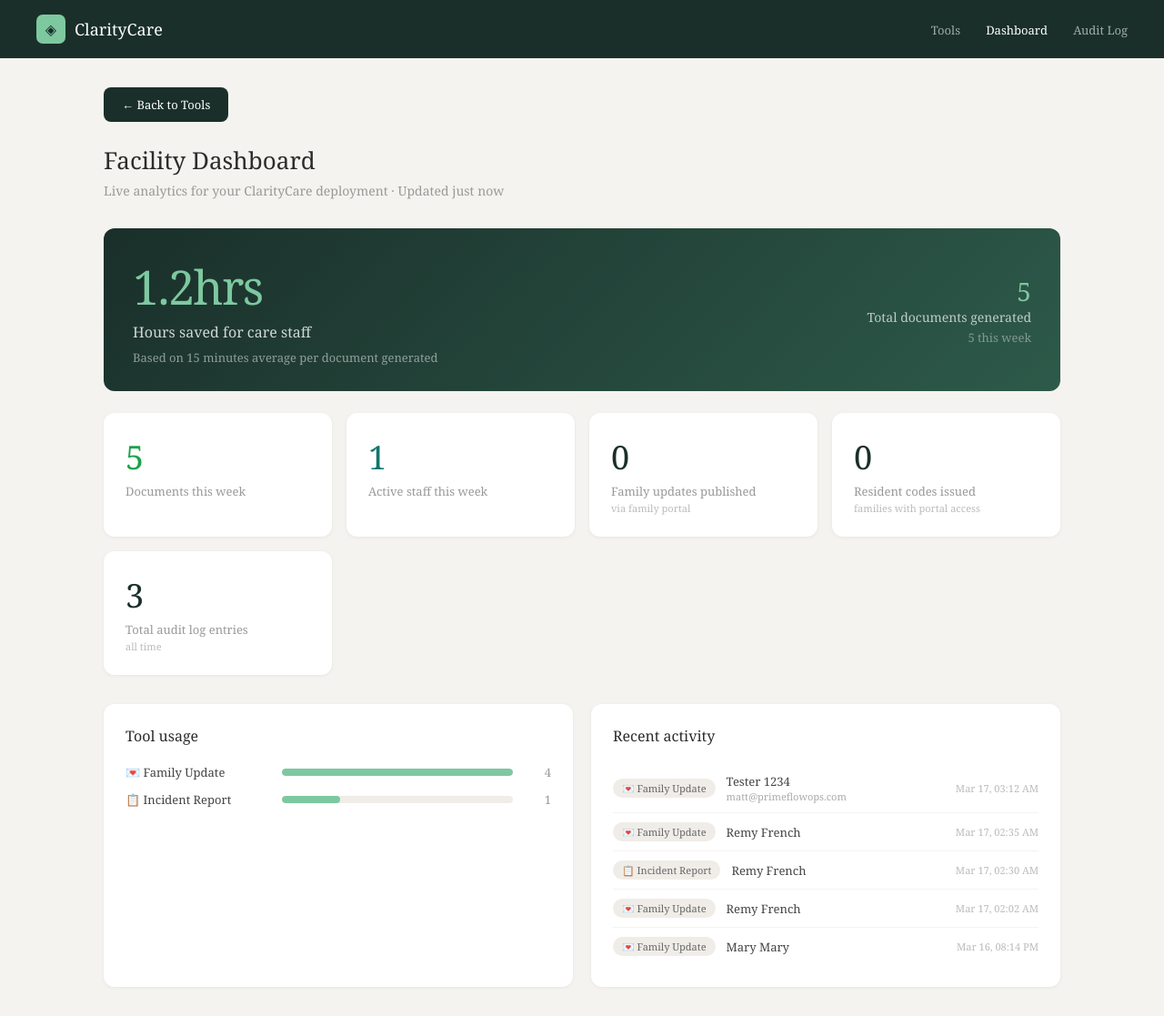
After one commit to matthewdeanfrench/sales-automation, a Flask app: page /dashboard in a window 1280 px wide. The commit adds this page. Shown: the whole page at 91% size. Run offline with Flask 3, Linux system fonts and the light colour scheme; a user stored in the database is signed in.

Commit message:
add facility dashboard with analytics

```diff
--- a/app.py
+++ b/app.py
@@ -850,6 +850,70 @@ CARE RECOMMENDATIONS:
     except Exception as e:
         return jsonify({"error": str(e)}), 500
 
+@app.route("/dashboard")
+@login_required
+def dashboard():
+    return render_template("dashboard.html")
+
+@app.route("/api/dashboard-stats", methods=["GET"])
+@login_required
+def dashboard_stats():
+    try:
+        from sqlalchemy import func
+
+        # Total documents
+        total_docs = Document.query.count()
+
+        # Documents this week
+        from datetime import timedelta
+        week_ago = datetime.utcnow() - timedelta(days=7)
+        docs_this_week = Document.query.filter(Document.created_at >= week_ago).count()
+
+        # Most used tools
+        tool_counts = db.session.query(
+            Document.tool,
+            func.count(Document.tool).label('count')
+        ).group_by(Document.tool).order_by(func.count(Document.tool).desc()).all()
+
+        # Active users this week
+        active_users = db.session.query(
+            func.count(func.distinct(Document.user_email))
+        ).filter(Document.created_at >= week_ago).scalar()
+
+        # Recent activity
+        recent = Document.query.order_by(Document.created_at.desc()).limit(10).all()
+
+        # Audit log count
+        total_actions = AuditLog.query.count()
+
+        # Family updates published
+        family_updates = FamilyUpdate.query.count()
+
+        # Resident codes generated
+        resident_codes = ResidentCode.query.count()
+
+        # Estimated time saved (avg 15 mins per document)
+        time_saved_hours = round((total_docs * 15) / 60, 1)
+
+        return jsonify({
+            "total_docs": total_docs,
+            "docs_this_week": docs_this_week,
+            "active_users": active_users or 0,
+            "total_actions": total_actions,
+            "family_updates": family_updates,
+            "resident_codes": resident_codes,
+            "time_saved_hours": time_saved_hours,
+            "tool_counts": [{"tool": t, "count": c} for t, c in tool_counts],
+            "recent_activity": [{
+                "tool": d.tool,
+                "resident": d.resident_name or d.facility_name or "—",
+                "user": d.user_email,
+                "time": d.created_at.strftime("%b %d, %I:%M %p")
+            } for d in recent]
+        })
+    except Exception as e:
+        return jsonify({"error": str(e)}), 500
+
 @app.errorhandler(429)
 def rate_limit_exceeded(e):
     return jsonify({"error": "Too many requests. Please wait a moment and try again."}), 429
--- /dev/null
+++ b/templates/dashboard.html
@@ -0,0 +1,278 @@
+<!DOCTYPE html>
+<html lang="en">
+<head>
+    <meta charset="UTF-8">
+    <meta name="viewport" content="width=device-width, initial-scale=1.0">
+    <title>ClarityCare — Dashboard</title>
+    <style>
+        * { margin: 0; padding: 0; box-sizing: border-box; }
+        body { font-family: Georgia, serif; background: #f5f3ef; color: #2c2c2c; }
+
+        header {
+            background: #1a2f2a; color: white;
+            padding: 16px 40px;
+            display: flex; align-items: center; justify-content: space-between;
+        }
+        .logo { display: flex; align-items: center; gap: 10px; }
+        .logo-icon { width: 32px; height: 32px; background: #7ec8a0; border-radius: 7px; display: flex; align-items: center; justify-content: center; font-size: 16px; color: #1a2f2a; }
+        .logo-text h1 { font-size: 18px; font-weight: 400; color: white; }
+        .header-nav a { color: rgba(255,255,255,0.6); text-decoration: none; font-size: 13px; margin-left: 24px; }
+        .header-nav a:hover { color: white; }
+
+        .container { max-width: 1100px; margin: 32px auto; padding: 0 24px; }
+
+        .page-title { font-size: 26px; font-weight: 400; margin-bottom: 6px; }
+        .page-subtitle { font-size: 14px; color: #999; margin-bottom: 32px; }
+
+        .stats-grid {
+            display: grid;
+            grid-template-columns: repeat(auto-fill, minmax(200px, 1fr));
+            gap: 16px;
+            margin-bottom: 32px;
+        }
+        .stat-card {
+            background: white;
+            border-radius: 12px;
+            padding: 24px;
+            box-shadow: 0 1px 4px rgba(0,0,0,0.06);
+        }
+        .stat-number {
+            font-size: 36px;
+            color: #1a2f2a;
+            letter-spacing: -0.03em;
+            margin-bottom: 4px;
+        }
+        .stat-number.green { color: #16a34a; }
+        .stat-number.teal { color: #0f766e; }
+        .stat-label { font-size: 13px; color: #999; }
+        .stat-sublabel { font-size: 11px; color: #bbb; margin-top: 2px; }
+
+        .grid-2 { display: grid; grid-template-columns: 1fr 1fr; gap: 20px; margin-bottom: 24px; }
+        @media (max-width: 700px) { .grid-2 { grid-template-columns: 1fr; } }
+
+        .card {
+            background: white;
+            border-radius: 12px;
+            padding: 24px;
+            box-shadow: 0 1px 4px rgba(0,0,0,0.06);
+        }
+        .card-title { font-size: 16px; font-weight: 400; margin-bottom: 20px; color: #2c2c2c; }
+
+        .tool-bar {
+            display: flex;
+            align-items: center;
+            gap: 12px;
+            margin-bottom: 12px;
+        }
+        .tool-name { font-size: 13px; color: #444; min-width: 160px; }
+        .bar-track { flex: 1; background: #f0ede8; border-radius: 4px; height: 8px; overflow: hidden; }
+        .bar-fill { height: 100%; background: #7ec8a0; border-radius: 4px; transition: width 0.8s ease; }
+        .tool-count { font-size: 13px; color: #999; min-width: 30px; text-align: right; }
+
+        .activity-item {
+            display: flex;
+            align-items: center;
+            gap: 12px;
+            padding: 10px 0;
+            border-bottom: 1px solid #f5f3ef;
+        }
+        .activity-item:last-child { border-bottom: none; }
+        .activity-badge {
+            background: #f0ede8;
+            padding: 3px 10px;
+            border-radius: 20px;
+            font-size: 11px;
+            color: #666;
+            white-space: nowrap;
+        }
+        .activity-detail { flex: 1; font-size: 13px; color: #444; }
+        .activity-time { font-size: 11px; color: #bbb; white-space: nowrap; }
+        .activity-user { font-size: 11px; color: #aaa; }
+
+        .time-saved-banner {
+            background: linear-gradient(135deg, #1a2f2a, #2d5a4a);
+            border-radius: 12px;
+            padding: 28px 32px;
+            color: white;
+            margin-bottom: 24px;
+            display: flex;
+            align-items: center;
+            justify-content: space-between;
+            flex-wrap: wrap;
+            gap: 16px;
+        }
+        .time-saved-number { font-size: 52px; color: #7ec8a0; letter-spacing: -0.03em; }
+        .time-saved-label { font-size: 16px; opacity: 0.8; margin-top: 4px; }
+        .time-saved-note { font-size: 13px; opacity: 0.5; margin-top: 8px; }
+        .time-saved-right { text-align: right; }
+
+        .empty { text-align: center; padding: 40px; color: #aaa; font-size: 14px; }
+
+        .btn-back {
+            display: inline-block;
+            background: #1a2f2a;
+            color: white;
+            text-decoration: none;
+            padding: 10px 20px;
+            border-radius: 8px;
+            font-size: 13px;
+            font-family: Georgia, serif;
+            margin-bottom: 24px;
+        }
+        .btn-back:hover { background: #111f1c; }
+    </style>
+</head>
+<body>
+
+<header>
+    <div class="logo">
+        <div class="logo-icon">◈</div>
+        <div class="logo-text"><h1>ClarityCare</h1></div>
+    </div>
+    <nav class="header-nav">
+        <a href="/app">Tools</a>
+        <a href="/dashboard" style="color:white;">Dashboard</a>
+        <a href="/audit">Audit Log</a>
+    </nav>
+</header>
+
+<div class="container">
+    <a href="/app" class="btn-back">← Back to Tools</a>
+
+    <div class="page-title">Facility Dashboard</div>
+    <div class="page-subtitle" id="dash-subtitle">Loading analytics...</div>
+
+    <!-- Time Saved Banner -->
+    <div class="time-saved-banner">
+        <div>
+            <div class="time-saved-number" id="time-saved">—</div>
+            <div class="time-saved-label">Hours saved for care staff</div>
+            <div class="time-saved-note">Based on 15 minutes average per document generated</div>
+        </div>
+        <div class="time-saved-right">
+            <div style="font-size:28px;color:#7ec8a0;" id="total-docs-banner">—</div>
+            <div style="font-size:14px;opacity:0.7;">Total documents generated</div>
+            <div style="font-size:13px;opacity:0.4;margin-top:4px;" id="docs-week-banner">— this week</div>
+        </div>
+    </div>
+
+    <!-- Stats Grid -->
+    <div class="stats-grid">
+        <div class="stat-card">
+            <div class="stat-number green" id="stat-week">—</div>
+            <div class="stat-label">Documents this week</div>
+        </div>
+        <div class="stat-card">
+            <div class="stat-number teal" id="stat-users">—</div>
+            <div class="stat-label">Active staff this week</div>
+        </div>
+        <div class="stat-card">
+            <div class="stat-number" id="stat-family">—</div>
+            <div class="stat-label">Family updates published</div>
+            <div class="stat-sublabel">via family portal</div>
+        </div>
+        <div class="stat-card">
+            <div class="stat-number" id="stat-codes">—</div>
+            <div class="stat-label">Resident codes issued</div>
+            <div class="stat-sublabel">families with portal access</div>
+        </div>
+        <div class="stat-card">
+            <div class="stat-number" id="stat-actions">—</div>
+            <div class="stat-label">Total audit log entries</div>
+            <div class="stat-sublabel">all time</div>
+        </div>
+    </div>
+
+    <!-- Tool Usage + Recent Activity -->
+    <div class="grid-2">
+        <div class="card">
+            <div class="card-title">Tool usage</div>
+            <div id="tool-bars"><div class="empty">Loading...</div></div>
+        </div>
+        <div class="card">
+            <div class="card-title">Recent activity</div>
+            <div id="recent-activity"><div class="empty">Loading...</div></div>
+        </div>
+    </div>
+</div>
+
+<script>
+    const toolLabels = {
+        'family-update': '💌 Family Update',
+        'incident-report': '📋 Incident Report',
+        'staff-scheduling': '📅 Scheduling',
+        'move-in': '🏠 Move-In',
+        'medication-log': '💊 Medication Log',
+        'care-plan': '📄 Care Plan',
+        'discharge-summary': '🚪 Discharge',
+        'staffing-predict': '🔮 Staffing AI',
+        'survey-prep': '📊 Survey Prep',
+        'risk-assessment': '🧠 Risk Assessment',
+        'research': '🔍 Research'
+    };
+
+    async function loadDashboard() {
+        try {
+            const response = await fetch('/api/dashboard-stats');
+            const data = await response.json();
+
+            if (data.error) {
+                document.getElementById('dash-subtitle').textContent = 'Error loading data.';
+                return;
+            }
+
+            document.getElementById('dash-subtitle').textContent = `Live analytics for your ClarityCare deployment · Updated just now`;
+            document.getElementById('time-saved').textContent = data.time_saved_hours + 'hrs';
+            document.getElementById('total-docs-banner').textContent = data.total_docs;
+            document.getElementById('docs-week-banner').textContent = data.docs_this_week + ' this week';
+            document.getElementById('stat-week').textContent = data.docs_this_week;
+            document.getElementById('stat-users').textContent = data.active_users;
+            document.getElementById('stat-family').textContent = data.family_updates;
+            document.getElementById('stat-codes').textContent = data.resident_codes;
+            document.getElementById('stat-actions').textContent = data.total_actions;
+
+            // Tool bars
+            const maxCount = data.tool_counts.length > 0 ? data.tool_counts[0].count : 1;
+            const toolBars = document.getElementById('tool-bars');
+            if (data.tool_counts.length === 0) {
+                toolBars.innerHTML = '<div class="empty">No documents generated yet.</div>';
+            } else {
+                toolBars.innerHTML = data.tool_counts.map(t => `
+                    <div class="tool-bar">
+                        <div class="tool-name">${toolLabels[t.tool] || t.tool}</div>
+                        <div class="bar-track">
+                            <div class="bar-fill" style="width:${Math.round((t.count/maxCount)*100)}%"></div>
+                        </div>
+                        <div class="tool-count">${t.count}</div>
+                    </div>
+                `).join('');
+            }
+
+            // Recent activity
+            const activity = document.getElementById('recent-activity');
+            if (data.recent_activity.length === 0) {
+                activity.innerHTML = '<div class="empty">No recent activity.</div>';
+            } else {
+                activity.innerHTML = data.recent_activity.map(a => `
+                    <div class="activity-item">
+                        <span class="activity-badge">${toolLabels[a.tool] || a.tool}</span>
+                        <div class="activity-detail">
+                            ${a.resident || '—'}
+                            <div class="activity-user">${a.user || ''}</div>
+                        </div>
+                        <span class="activity-time">${a.time}</span>
+                    </div>
+                `).join('');
+            }
+
+        } catch(err) {
+            document.getElementById('dash-subtitle').textContent = 'Error loading dashboard.';
+        }
+    }
+
+    loadDashboard();
+    setInterval(loadDashboard, 30000);
+</script>
+
+</body>
+</html>
--- a/templates/index.html
+++ b/templates/index.html
@@ -104,6 +104,7 @@
     <nav class="header-nav">
         <a href="#" class="active" onclick="return showSection('tools', this)">Tools</a>
         <a href="#" onclick="return showSection('history', this)">Saved Documents</a>
+        <a href="/dashboard" style="color:rgba(255,255,255,0.6)">Dashboard</a>
         <a href="/audit" style="color:rgba(255,255,255,0.6)">Audit Log</a>
     </nav>
 </header>
```
